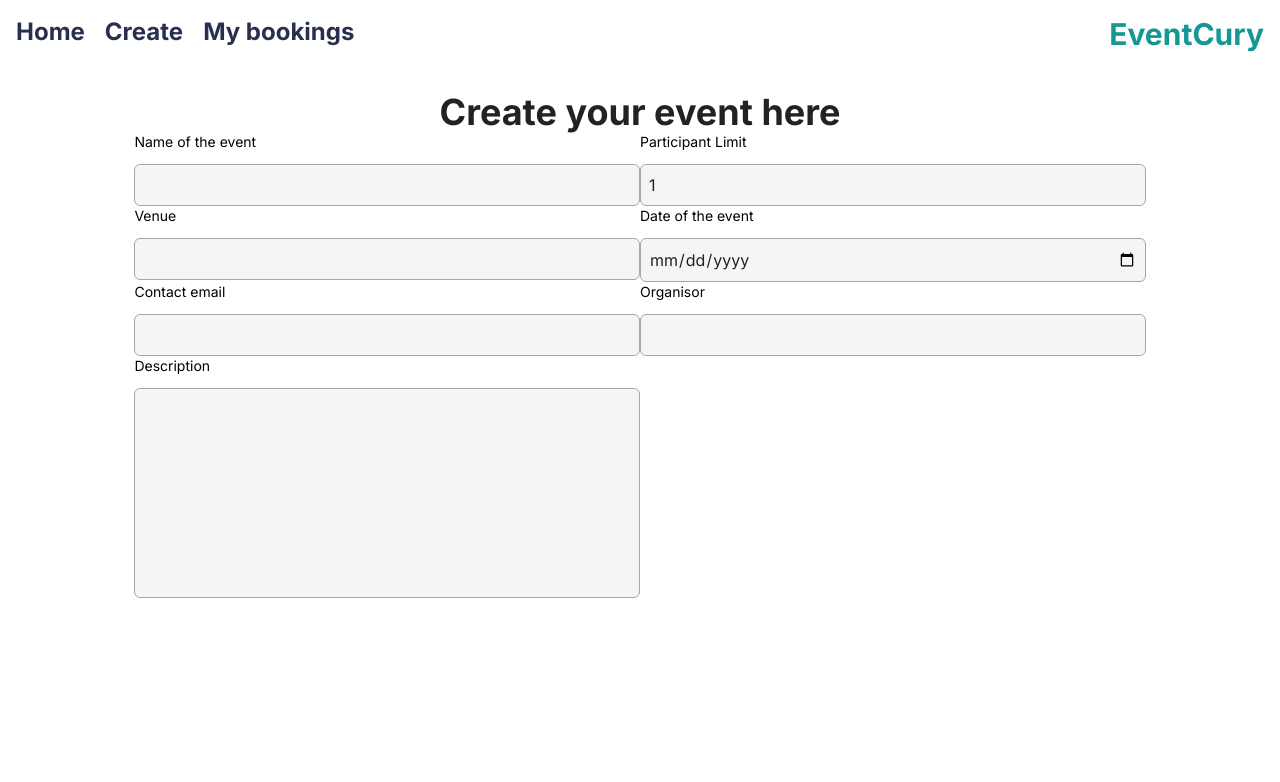
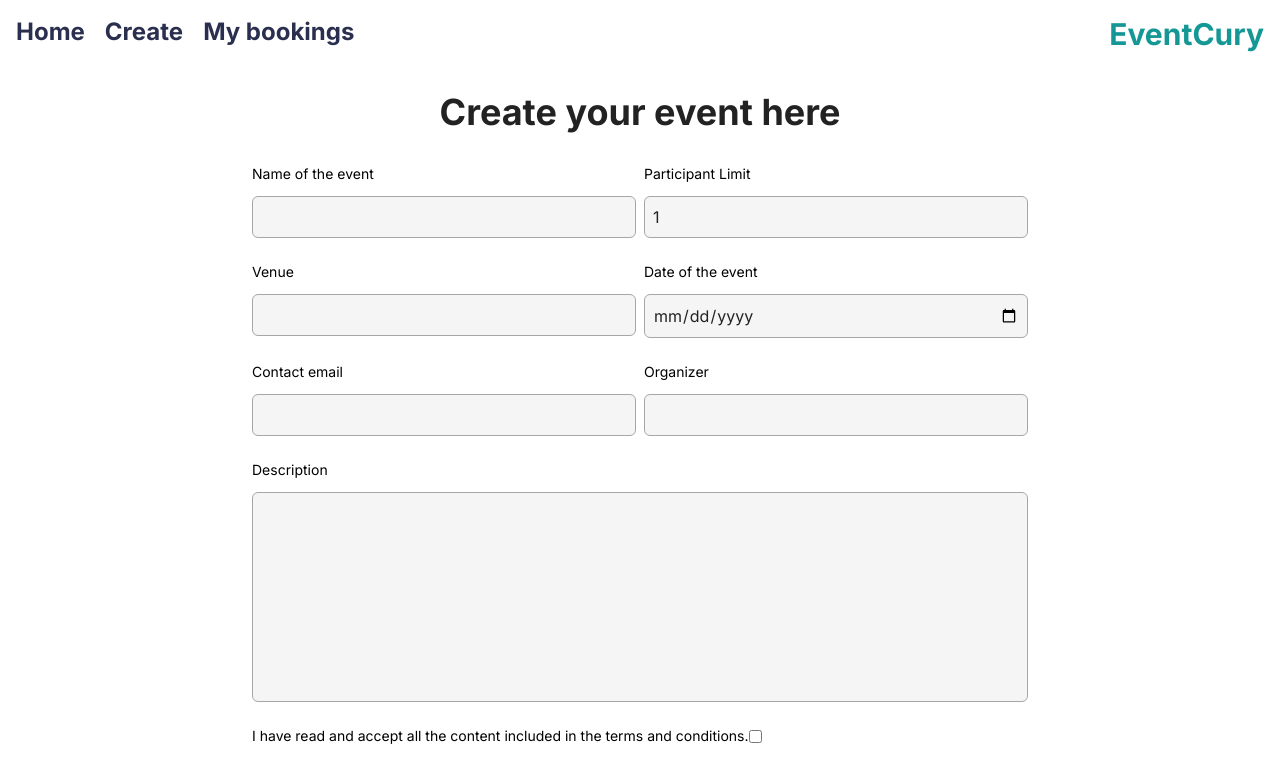
Before and after one commit to RasuwanK/event-manager, a SvelteKit app: page /create in a window 1280 px wide. Shown: the top 782 px of the page. Built offline with nearby package versions, Linux system fonts and the light colour scheme.

Commit message:
Event creation form styled

```diff
--- a/src/routes/create/+page.svelte
+++ b/src/routes/create/+page.svelte
@@ -1,23 +1,25 @@
 <script lang="ts">
 	import InputField from '$lib/InputField.svelte';
-
+	import FormCell from '$lib/FormCell.svelte';
+  import CheckBox from '$lib/CheckBox.svelte';
 	// Form field values
 	let name = '';
 	let participantLimit = '1';
 	let venue = '';
 	let date = '';
 	let contactEmail = '';
-  let organisor = '';
+	let organizer = '';
 	let description = '';
+  let checked = false;
 </script>
 
 <div id="create-page" class="mt-4 p-2 flex flex-col items-center">
-	<div id="form-container" class="w-[80%] flex flex-col items-stretch">
+	<div id="form-container" class="w-[800px] flex flex-col items-center gap-5">
 		<header>
 			<h1 class="text-4xl text-center font-bold text-[#222222]">Create your event here</h1>
 		</header>
-		<form method="post" class="grid grid-cols-2">
-			<div class="cell">
+		<form method="post" class="p-3 w-full grid grid-cols-2 gap-x-2 gap-y-6">
+			<FormCell>
 				<InputField
 					label="Name of the event"
 					type="text"
@@ -25,8 +27,8 @@
 					name="name"
 					isRequired={true}
 				/>
-			</div>
-			<div class="cell">
+			</FormCell>
+			<FormCell>
 				<InputField
 					label="Participant Limit"
 					type="number"
@@ -34,17 +36,11 @@
 					name="participantLimit"
 					isRequired={true}
 				/>
-			</div>
-			<div class="cell">
-				<InputField
-					label="Venue"
-					type="text"
-					bind:value={venue}
-					name="venue"
-					isRequired={true}
-				/>
-			</div>
-      <div class="cell">
+			</FormCell>
+			<FormCell>
+				<InputField label="Venue" type="text" bind:value={venue} name="venue" isRequired={true} />
+			</FormCell>
+			<FormCell>
 				<InputField
 					label="Date of the event"
 					type="date"
@@ -52,8 +48,8 @@
 					name="date"
 					isRequired={true}
 				/>
-			</div>
-      <div class="cell">
+			</FormCell>
+			<FormCell>
 				<InputField
 					label="Contact email"
 					type="email"
@@ -61,17 +57,17 @@
 					name="contactEmail"
 					isRequired={true}
 				/>
-			</div>
-     <div class="cell">
+			</FormCell>
+			<FormCell>
 				<InputField
-					label="Organisor"
+					label="Organizer"
 					type="text"
-					bind:value={organisor}
-					name="organisor"
+					bind:value={organizer}
+					name="organizer"
 					isRequired={true}
 				/>
-			</div>
-     <div class="cell">
+			</FormCell>
+			<FormCell fullSpan={true}>
 				<InputField
 					label="Description"
 					type="textarea"
@@ -79,7 +75,10 @@
 					name="description"
 					isRequired={true}
 				/>
-			</div>
+			</FormCell>
+			<FormCell fullSpan={true}>
+        <CheckBox name="agree" bind:isChecked={checked} label="I have read and accept all the content included in the terms and conditions." />
+			</FormCell>
 		</form>
 	</div>
 </div>
```
Lines whose indentation alone changed are shown as unchanged.
